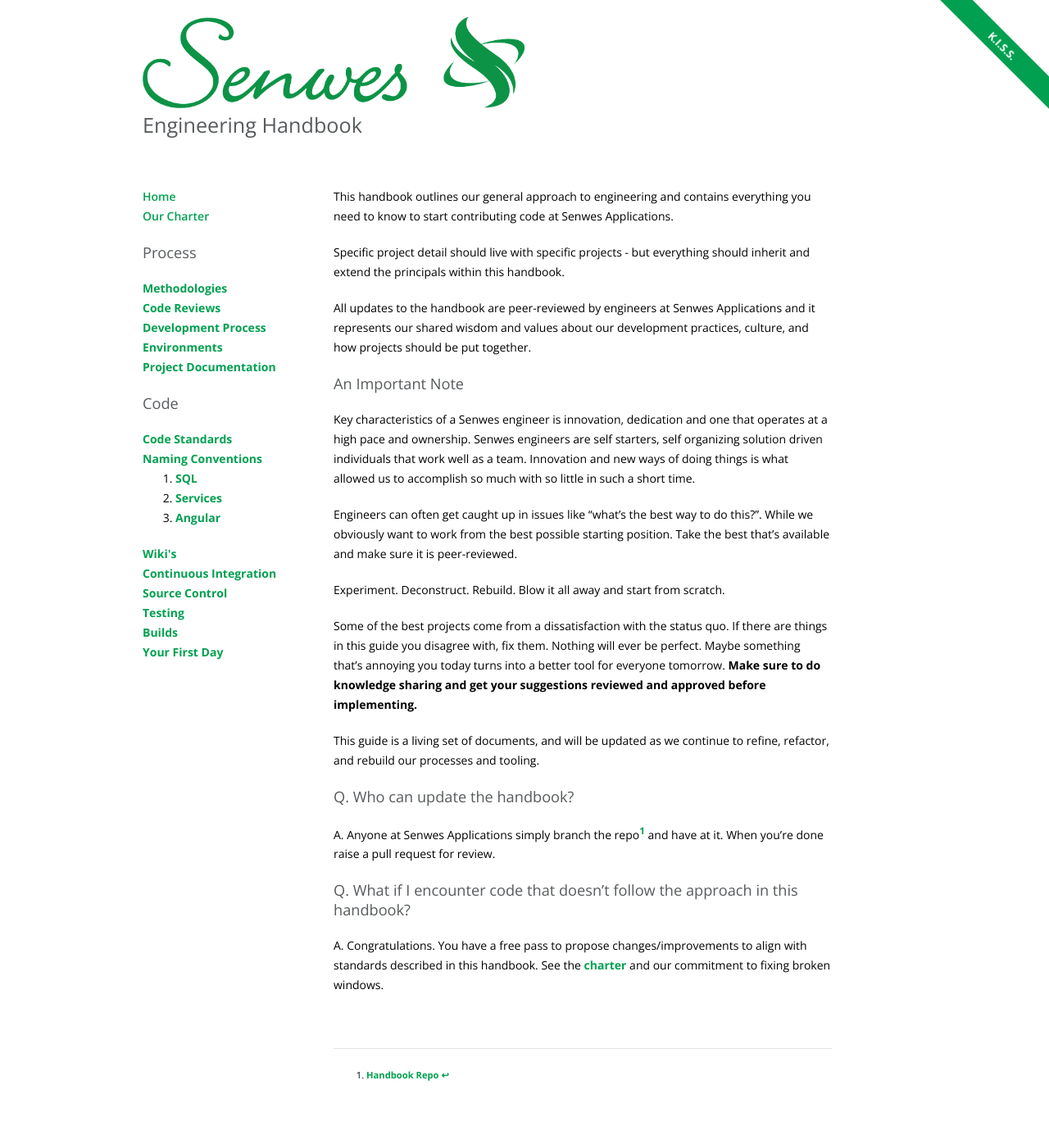
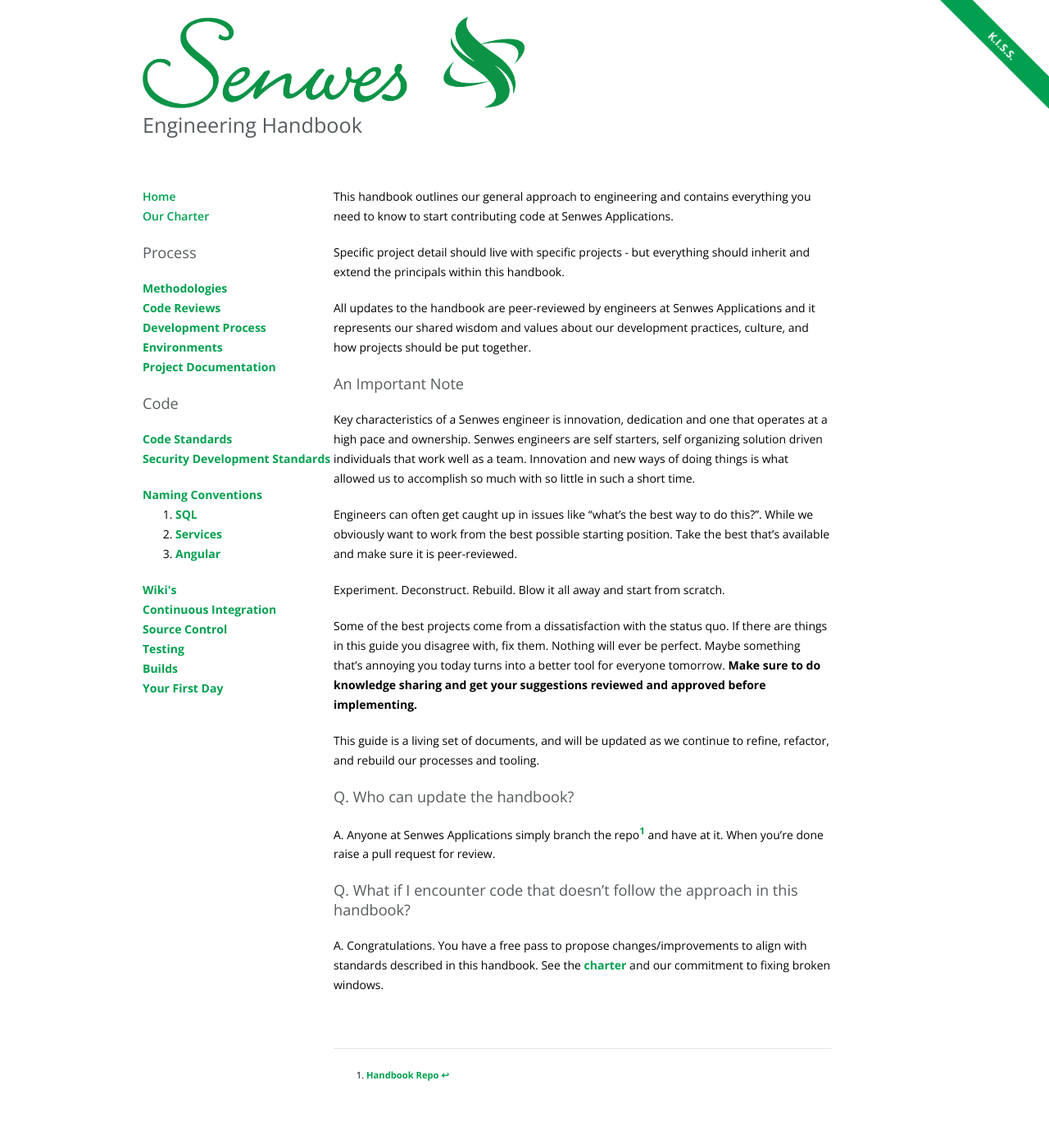
Before and after one commit to Senwes/senwes.github.io, a Jekyll site: the page built from index.md, in a window 1280 px wide. Shown: the whole page at 82% size. Built offline with Jekyll 4.4.1, drawn with Linux system fonts in a browser that asks for light colours; nearby versions of some CDN libraries.

Commit message:
Added Security Dev standards

```diff
--- a/_includes/nav.html
+++ b/_includes/nav.html
@@ -29,14 +29,17 @@
     <ul>
         <li{% if page.body_class=='code' %} class="active" {% endif %}>
             <a href="{{ site.baseurl }}/topics/code-standards.html">Code Standards</a>
-            </li>
+            <ul>
+            <li><a href="https://senwes.sharepoint.com/sites/KnowledgeBase909/_layouts/15/doc.aspx?sourcedoc={dd0dd620-3f00-4310-9127-a56d6a013cad}&action=edit">Security Development Standards</a></li>
+            </ul>
+
             <li{% if page.body_class=='code' %} class="active" {% endif %}>
                 <a href="{{ site.baseurl }}/topics/naming-conventions.html">Naming Conventions</a>
                 <ol>
                     <li> <a href="{{ site.baseurl }}/topics/naming-sql.html">SQL</a></li>
                     <li> <a href="{{ site.baseurl }}/topics/naming-service.html">Services</a></li>
                     <li> <a href="{{ site.baseurl }}/topics/naming-angular.html">Angular</a></li>
-                  </ol>
+                </ol>
                 </li>
                 <li{% if page.body_class=='code' %} class="active" {% endif %}>
                     <a href="{{ site.baseurl }}/topics/wiki.html">Wiki's</a>
@@ -54,8 +57,8 @@
                                     <a href="{{ site.baseurl }}/topics/builds.html">Builds</a>
                                     </li>
                                     <li{% if page.body_class=='code' %} class="active" {% endif %}>
-                                    <a href="{{ site.baseurl }}/topics/yourfirstday.html">Your First Day</a>
-                                    </li>
+                                        <a href="{{ site.baseurl }}/topics/yourfirstday.html">Your First Day</a>
+                                        </li>
     </ul>
     <a id="close-btn" class="btn" href="#top"><span aria-hidden="true">✖</span><span class="sr-only">Close
             menu</span></a>
```
